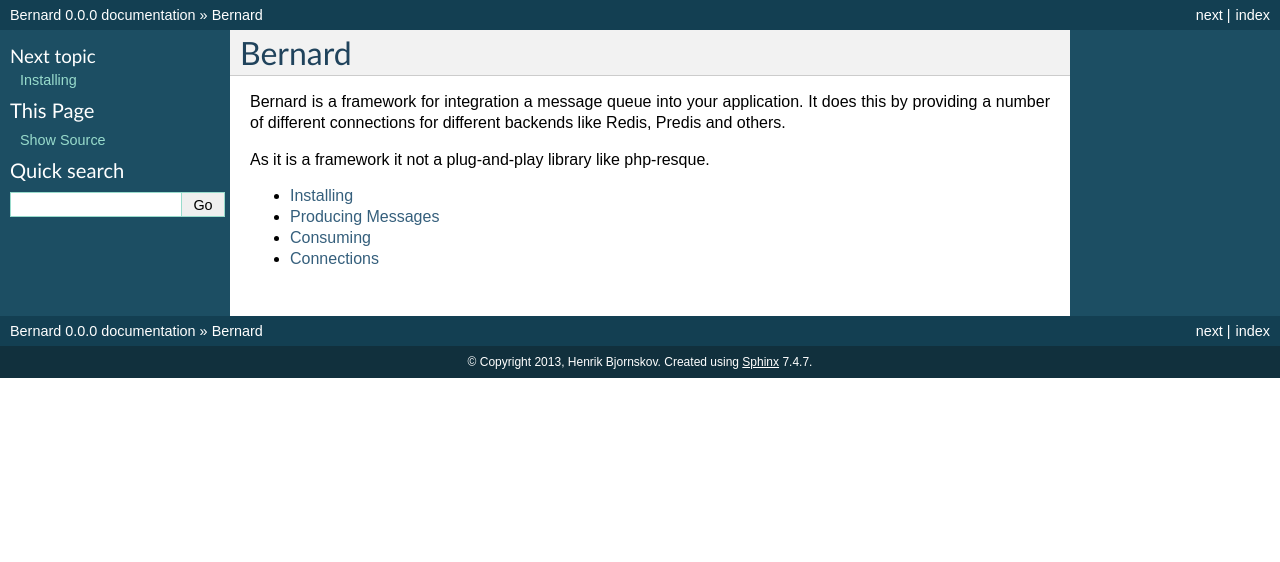
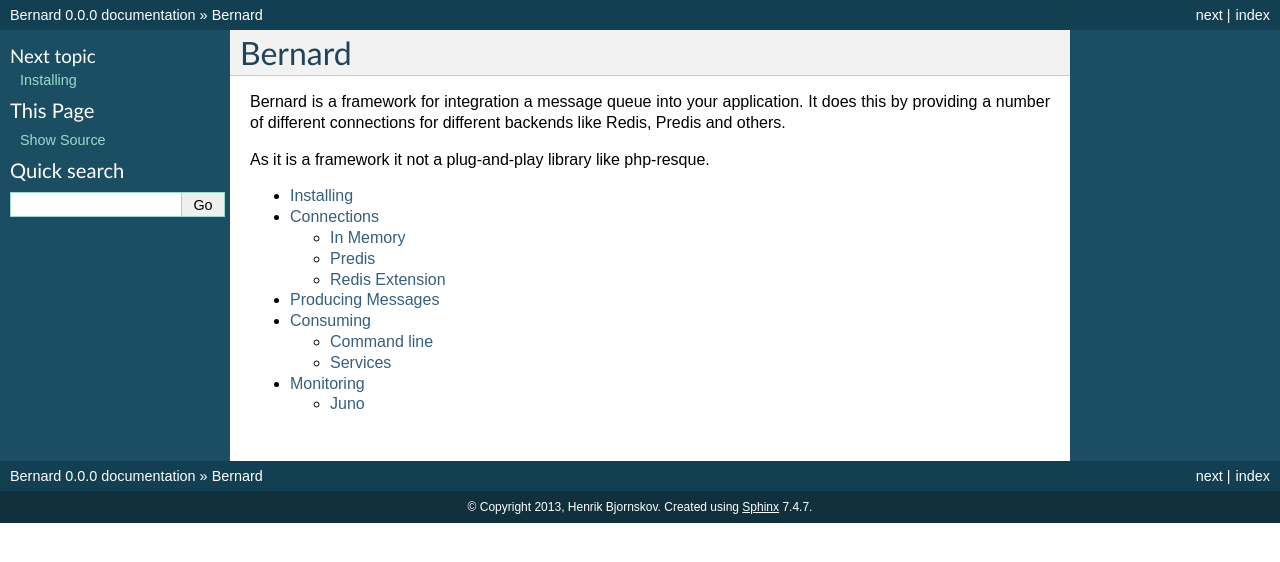
Before and after one commit to bernardphp/bernard, a Sphinx documentation site: the page built from doc/index.rst, in a window 1280 px wide. Shown: the top 562 px of the page. Built offline with Sphinx 7.4.7, drawn with Linux system fonts in a browser that asks for light colours.

Commit message:
add monitoring

```diff
--- a/doc/connections.rst
+++ b/doc/connections.rst
@@ -1,2 +1,19 @@
 Connections
 ===========
+
+Todo
+
+In Memory
+---------
+
+Todo
+
+Predis
+------
+
+Todo
+
+Redis Extension
+---------------
+
+Todo
--- a/doc/index.rst
+++ b/doc/index.rst
@@ -8,9 +8,10 @@ Redis, Predis and others.
 As it is a framework it not a plug-and-play library like php-resque.
 
 .. toctree::
-    :maxdepth: 1
+    :maxdepth: 2
 
     installation
+    connections
     producing
     consuming
-    connections
+    monitoring
--- /dev/null
+++ b/doc/monitoring.rst
@@ -0,0 +1,9 @@
+Monitoring
+==========
+
+Todo
+
+Juno
+----
+
+Todo
```
